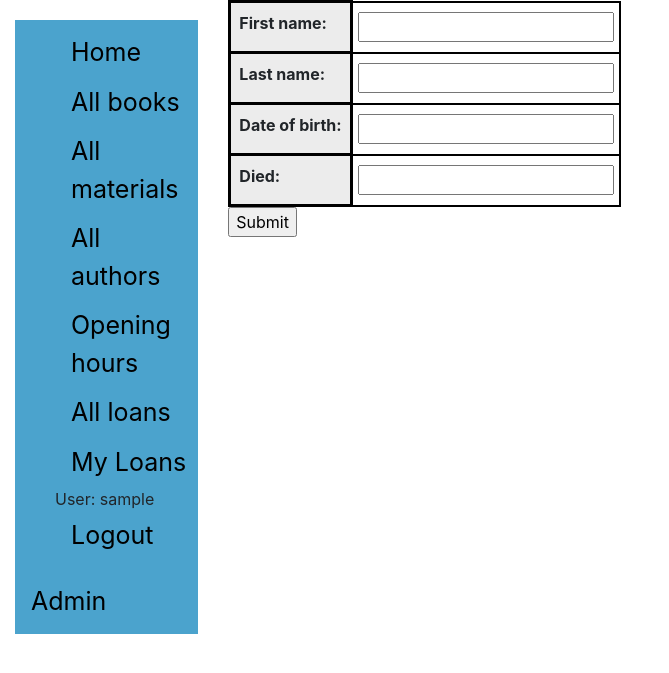
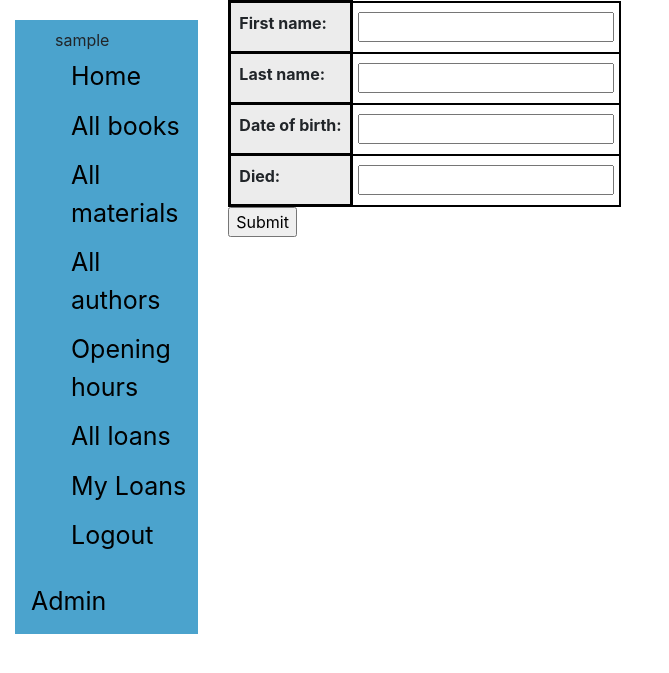
Before and after one commit to moan0s/ILMO2, a Django app: page /library/author/create/ in a window 1280 px wide. Shown: the part 89-762 px from the top of the page, without its empty margins (0-669 px from the left). Run offline with Django 3.2, Linux system fonts and the light colour scheme; the visitor is signed in with stand-in values (Sample User, id 1); some libraries are stand-ins or nearby versions.

Commit message:
Add fontawsome

```diff
--- a/src/ILMO/settings.py
+++ b/src/ILMO/settings.py
@@ -35,6 +35,7 @@ INSTALLED_APPS = [
     'django.contrib.sessions',
     'django.contrib.messages',
     'django.contrib.staticfiles',
+    'fontawesomefree',
 ]
 
 MIDDLEWARE = [
--- a/src/library/templates/library/base_generic.html
+++ b/src/library/templates/library/base_generic.html
@@ -4,10 +4,13 @@
     {% block title %}<title>ILMO</title>{% endblock %}
     <meta charset="utf-8">
     <meta name="viewport" content="width=device-width, initial-scale=1">
-  <link rel="stylesheet" href="https://cdn.jsdelivr.net/npm/bootstrap@4.5.3/dist/css/bootstrap.min.css" integrity="sha384-TX8t27EcRE3e/ihU7zmQxVncDAy5uIKz4rEkgIXeMed4M0jlfIDPvg6uqKI2xXr2" crossorigin="anonymous">
+    <link rel="stylesheet" href="https://cdn.jsdelivr.net/npm/bootstrap@4.5.3/dist/css/bootstrap.min.css"
+          integrity="sha384-TX8t27EcRE3e/ihU7zmQxVncDAy5uIKz4rEkgIXeMed4M0jlfIDPvg6uqKI2xXr2" crossorigin="anonymous">
     <!-- Add additional CSS in static file -->
     {% load static %}
     <link rel="stylesheet" href="{% static 'library/css/styles.css' %}">
+    <link href="{% static 'fontawesomefree/css/all.min.css' %}" rel="stylesheet" type="text/css">
+    <script src="{% static 'fontawesomefree/js/all.min.js' %}"></script>
 </head>
 <body>
 {% block header %}
--- a/src/library/templates/library/nav_sidebar.html
+++ b/src/library/templates/library/nav_sidebar.html
@@ -1,6 +1,7 @@
 {% block sidebar %}
     <div class="sidebar-nav">
         <ul class="sidebar-nav-top">
+            <li><i class="fas fa-user"></i> {{ user.get_username }}</li>
             <li><a href="{% url 'library:index' %}">Home</a></li>
             <li><a href="{% url 'library:books' %}">All books</a></li>
             <li><a href="{% url 'library:materials' %}">All materials</a></li>
@@ -11,12 +12,10 @@
             {% endif %}
 
             {% if user.is_authenticated %}
-
                 <li><a href="{% url 'library:my-loans' %}">My Loans</a></li>
-			 <li>User: {{ user.get_username }}</li>
-			 <li><a href="{% url 'logout'%}?next={{request.path}}">Logout</a></li>
+                <li><a href="{% url 'logout' %}?next={{ request.path }}"><i class="fas fa-sign-out-alt"></i> Logout</a></li>
             {% else %}
-			 <li><a href="{% url 'login'%}?next={{request.path}}">Login</a></li>
+                <li><a href="{% url 'login' %}?next={{ request.path }}"><i class="fas fa-sign-in-alt"></i> Login</a></li>
             {% endif %}
         </ul>
         <div class="sidebar-nav-footer">
--- a/src/requirements.txt
+++ b/src/requirements.txt
@@ -3,3 +3,4 @@ python-decouple
 mysqlclient
 coverage
 codecov
+fontawesomefree
```
Lines whose indentation alone changed are shown as unchanged.
